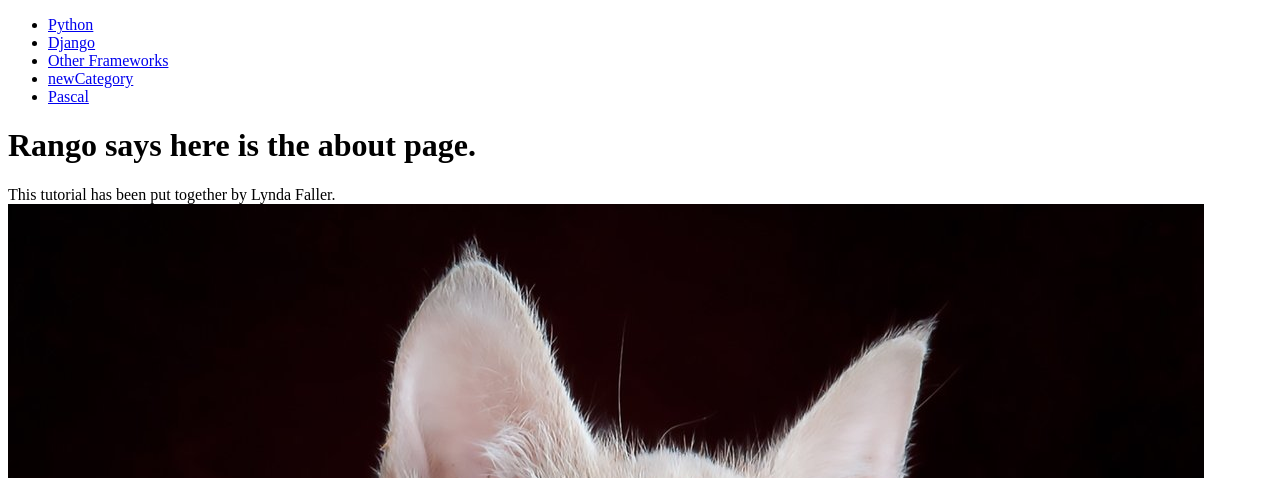
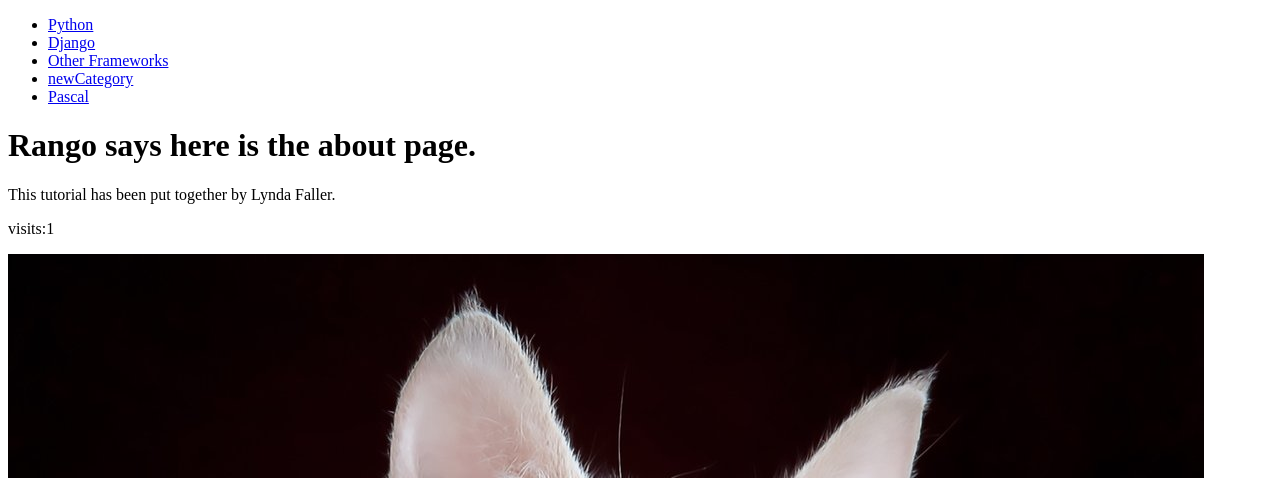
Before and after one commit to 2335870F/tango_with_django_project, a Django app: page /about/ in a window 1280 px wide. Shown: the top 478 px of the page. Run offline with Django 3.2, Linux system fonts and the light colour scheme; data comes from the database, SQL or seed files in the repository; both versions use the stored data as it was after the commit.

Commit message:
end of chapter 10 with cookies

```diff
--- a/rango/views.py
+++ b/rango/views.py
@@ -9,12 +9,48 @@ from django.http import HttpResponseRedirect, HttpResponse
 from django.core.urlresolvers import reverse
 from django.contrib.auth.decorators import login_required
 from django.contrib.auth import logout
+from datetime import datetime
+
+def get_server_side_cookie(request, cookie, default_val=None):
+    val=request.session.get(cookie)
+    if not val:
+        val=default_val
+    return val
+
+def visitor_cookie_handler(request):
+    #Get the number of visits to the site
+    #We use COOKIES.get() function to obtain the visits cookie.
+    #If the cookie exists, the value returned is casted to an integer
+    #If the cookie doesn't exist, then the default value of 1 is used.
+    visits = int(get_server_side_cookie(request, 'visits', '1'))
+    last_visit_cookie = get_server_side_cookie(request, 'last_visit', str(datetime.now()))
+    last_visit_time = datetime.strptime(last_visit_cookie[:-7], '%Y-%m-%d %H:%M:%S')
+
+    #If it's been more than a day since the last visit...
+    if(datetime.now() - last_visit_time).days>0:
+        visits = visits + 1
+        #Update the last visit cookie now that we have updated the count
+        request.session['last_visit'] = str(datetime.now())
+    else:
+        #Set the last visit cookie
+        request.session['last_visit'] = last_visit_cookie
+    #Update/set the visits cookie
+    request.session['visits'] = visits
 
 def index(request):
+    request.session.set_test_cookie()
     category_list = Category.objects.order_by('-likes')[:5]
     page_list = Page.objects.order_by('-views')[:5]
     context_dict = {'categories': category_list, 'pages': page_list}
-    return render(request, 'rango/index.html', context=context_dict)
+    #Obtain our Response object early so we can add cookie information
+
+    visitor_cookie_handler(request)
+    context_dict['visits'] = request.session['visits']
+    response = render(request, 'rango/index.html', context=context_dict)
+    #Call the helper function to handle the cookies
+    #visitor_cookie_handler(request, response)
+    #Return response back to the suer, updating any cookies that need changed.
+    return response
 
 def show_category(request, category_name_slug):
     #Create a context dictionary which we can pass to the template rendering engine
@@ -44,13 +80,19 @@ def show_category(request, category_name_slug):
     return render(request, 'rango/category.html', context_dict)
 
 def about(request):
-    context_dict={'ABOUT_URL':"/about/"}
+    if request.session.test_cookie_worked():
+        print("TEST COOKIE WORKED!")
+        request.session.delete_test_cookie()
+ #   context_dict={'ABOUT_URL':"/about/"}
+    context_dict={'boldmessage': "Rango says here is the about page"}
     #add the HTML to link back to the index page in your response from the about() view
  #   html2="Rango says here is the about page." + '<a href="/rango/">Index</a>'
  #   return HttpResponse(html2)
     print(request.method)
     print(request.user)
-    return render(request, 'rango/about.html', {})
+    visitor_cookie_handler(request)
+    context_dict['visits'] = request.session['visits']
+    return render(request, 'rango/about.html', context=context_dict)
 
 @login_required
 def add_category(request):
@@ -198,6 +240,8 @@ def user_logout(request):
     #Since we knoe the useris logged in, we can now just log them out
     logout(request)
     return HttpResponseRedirect(reverse('index'))
+
+
 #All view functions defined as part of a django application must take at least
 #one parameter. This is typically called request and provides access to
 #information related to the given HTTP request made by the user. When
--- a/templates/rango/about.html
+++ b/templates/rango/about.html
@@ -8,9 +8,12 @@
     <h1>Rango says here is the about page.</h1>
     This tutorial has been put together by Lynda Faller.
     <div>
+        <p>visits:{{ visits }}</p>
         <img src="{{ MEDIA_URL}}cat.jpg"
             alt="Picture of cat" />
         <img src="/static/images/rango.jpg"
             alt="Picture of Rango" />
+
+
     </div>
 {% endblock %}
```
Also changed, not shown: db.sqlite3, 1 other file.
